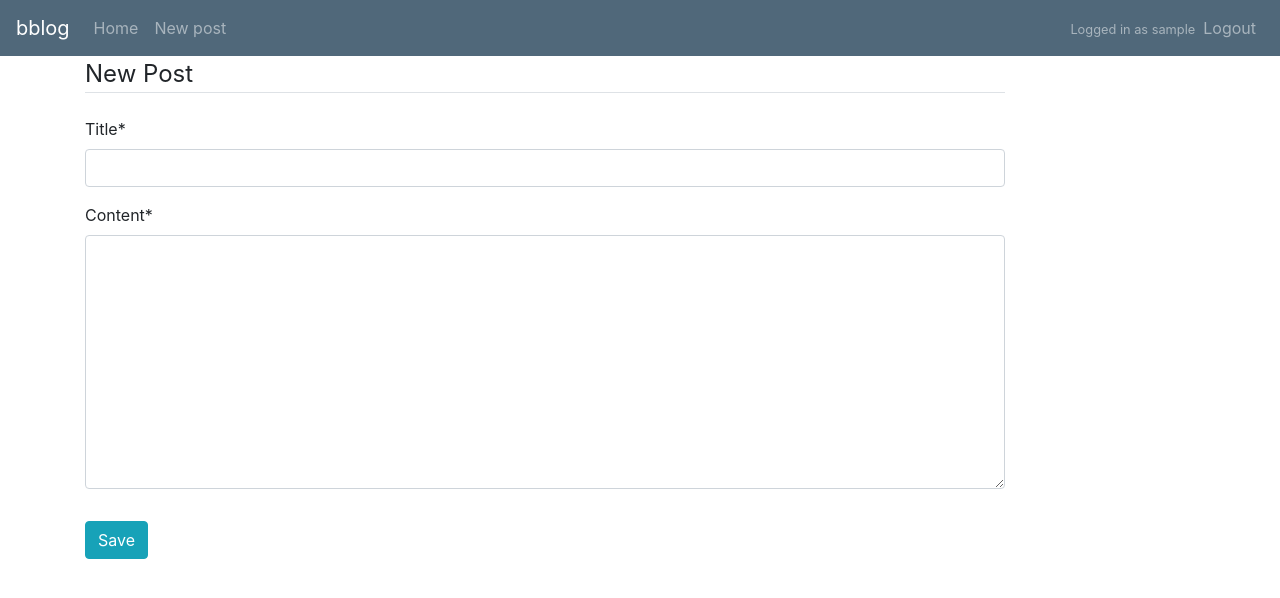
After one commit to boberstarosta/bblog, a Django app: page /new-post/ in a window 1280 px wide. The commit adds this page. Shown: the top 598 px of the page. Run offline with Django 3.2, Linux system fonts and the light colour scheme; the visitor is signed in with stand-in values (Sample User, id 1); some libraries are stand-ins or nearby versions.

Commit message:
added detail and create post views, tests, form

```diff
--- /dev/null
+++ b/blog/forms.py
@@ -0,0 +1,9 @@
+from django import forms
+
+from blog.models import Post
+
+
+class CreatePostForm(forms.ModelForm):
+	class Meta:
+		model = Post
+		fields = ['title', 'content']
--- a/blog/models.py
+++ b/blog/models.py
@@ -1,5 +1,6 @@
 from django.contrib.auth import get_user_model
 from django.db import models
+from django.urls import reverse
 from django.utils import timezone
 
 User = get_user_model()
@@ -14,5 +15,8 @@ class Post(models.Model):
 	def __str__(self):
 		return self.title
 
+	def get_absolute_url(self):
+		return reverse('blog:detail', args=[self.pk])
+
 	class Meta:
 		ordering = ['-pub_date']
--- a/blog/static/blog/main.css
+++ b/blog/static/blog/main.css
@@ -1,3 +1,7 @@
 .bg-steel {
   background-color: #50687a;
 }
+
+article {
+  margin-top: 1em;
+}
--- a/blog/templates/blog/base.html
+++ b/blog/templates/blog/base.html
@@ -24,6 +24,7 @@
       <div class="collapse navbar-collapse" id="navbarNavAltMarkup">
         <div class="navbar-nav mr-auto">
           <a class="nav-item nav-link" href="{% url 'blog:index' %}">Home</a>
+          <a class="nav-item nav-link" href="{% url 'blog:create_post' %}">New post</a>
         </div>
         <div class="navbar-nav ml-auto">
           {% if user.is_authenticated %}
--- a/blog/templates/blog/index.html
+++ b/blog/templates/blog/index.html
@@ -2,13 +2,13 @@
 
 {% block content %}
   {% for post in posts %}
-    <div class="media border-top pt-3">
+    <article class="media">
       <div class="media-body">
-        <h5 class="mt-0">{{ post.title }}</h5>
+        <h5 class="mt-0"><a href="{% url 'blog:detail' post.pk %}">{{ post.title }}</a></h5>
         <small>posted by {{ post.author.username }} on {{ post.pub_date|date:'Y-m-d H:i' }}</small>
         <p>{{ post.content }}</p>
       </div>
-    </div>
+    </article>
   {% empty %}
     <small class="text-muted">No posts to display</small>
   {% endfor %}
--- /dev/null
+++ b/blog/templates/blog/post_form.html
@@ -0,0 +1,16 @@
+{% extends 'blog/base.html' %}
+
+{% load crispy_forms_tags %}
+
+{% block content %}
+  <form method="POST">
+    {% csrf_token %}
+    <fieldset class="form-group">
+      <legend class="border-bottom mb-4">New Post</legend>
+      {{ form|crispy }}
+    </fieldset>
+    <div class="form-group">
+      <button class="btn btn-info" type="submit">Save</button>
+    </div>
+  </form>
+{% endblock content %}
--- a/blog/urls.py
+++ b/blog/urls.py
@@ -7,4 +7,6 @@ app_name = 'blog'
 
 urlpatterns = [
 	path('', views.IndexView.as_view(), name='index'),
+	path('<int:pk>/', views.PostDetailView.as_view(), name='detail'),
+	path('new-post/', views.CreatePostView.as_view(), name='create_post')
 ]
--- a/blog/views.py
+++ b/blog/views.py
@@ -1,10 +1,28 @@
+from django.contrib.auth.mixins import LoginRequiredMixin
 from django.views import generic
 
+from .forms import CreatePostForm
 from .models import Post
 
 
 class IndexView(generic.ListView):
-	model = Post
-	paginate_by = 10
-	context_object_name = 'posts'
-	template_name = 'blog/index.html'
+    model = Post
+    paginate_by = 10
+    context_object_name = 'posts'
+    template_name = 'blog/index.html'
+
+
+class PostDetailView(generic.DetailView):
+    model = Post
+    context_object_name = 'post'
+    template_name = 'blog/post_detail.html'
+
+
+class CreatePostView(LoginRequiredMixin, generic.CreateView):
+    model = Post
+    template_name = 'blog/post_form.html'
+    form_class = CreatePostForm
+
+    def form_valid(self, form):
+        form.instance.author = self.request.user
+        return super().form_valid(form)
```
Also changed, not shown: blog/templates/blog/post_detail.html (added, +9 -0 lines), blog/tests/test_models.py (+11 -0 lines), blog/tests/test_views.py (+68 -0 lines).
